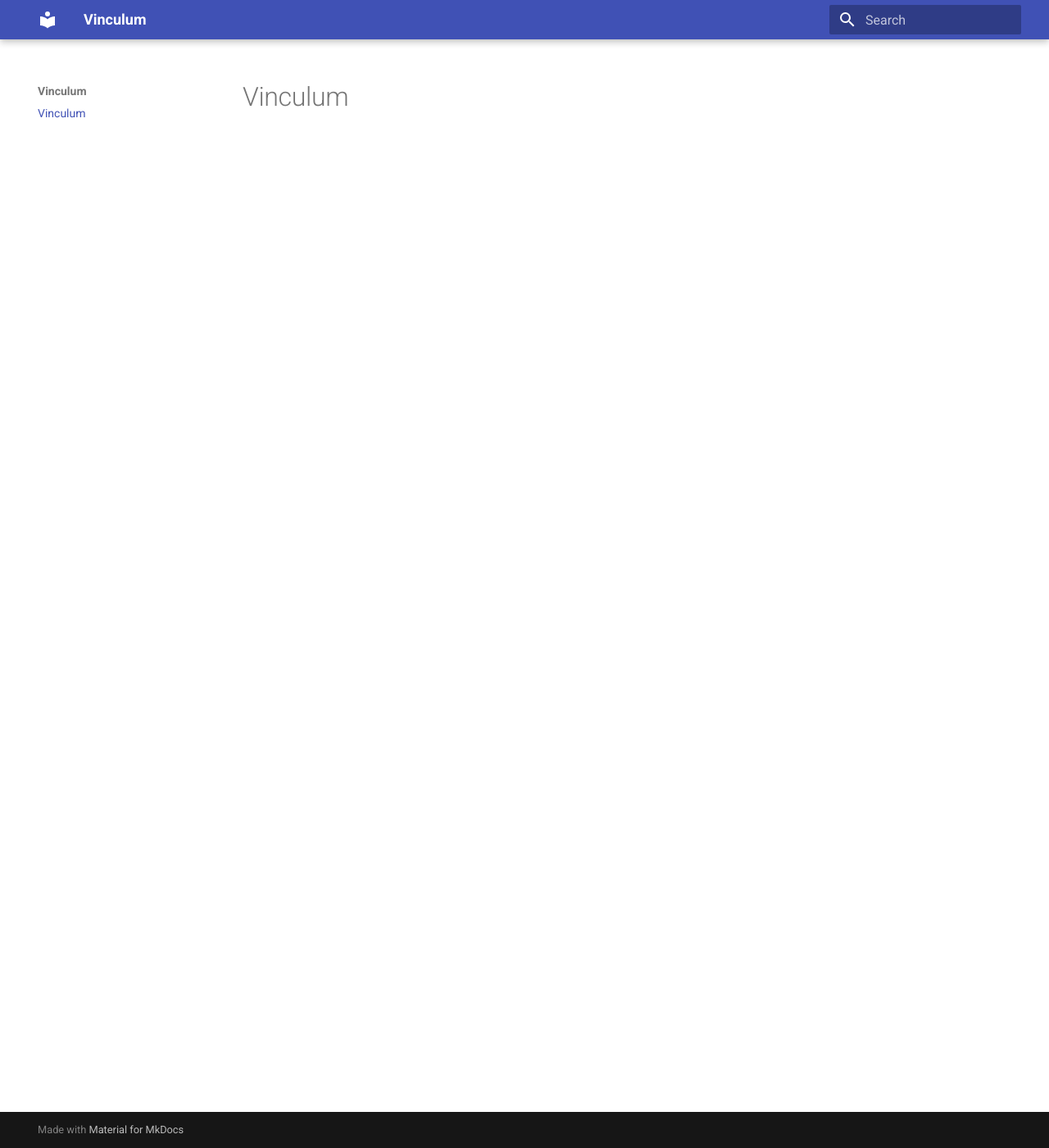
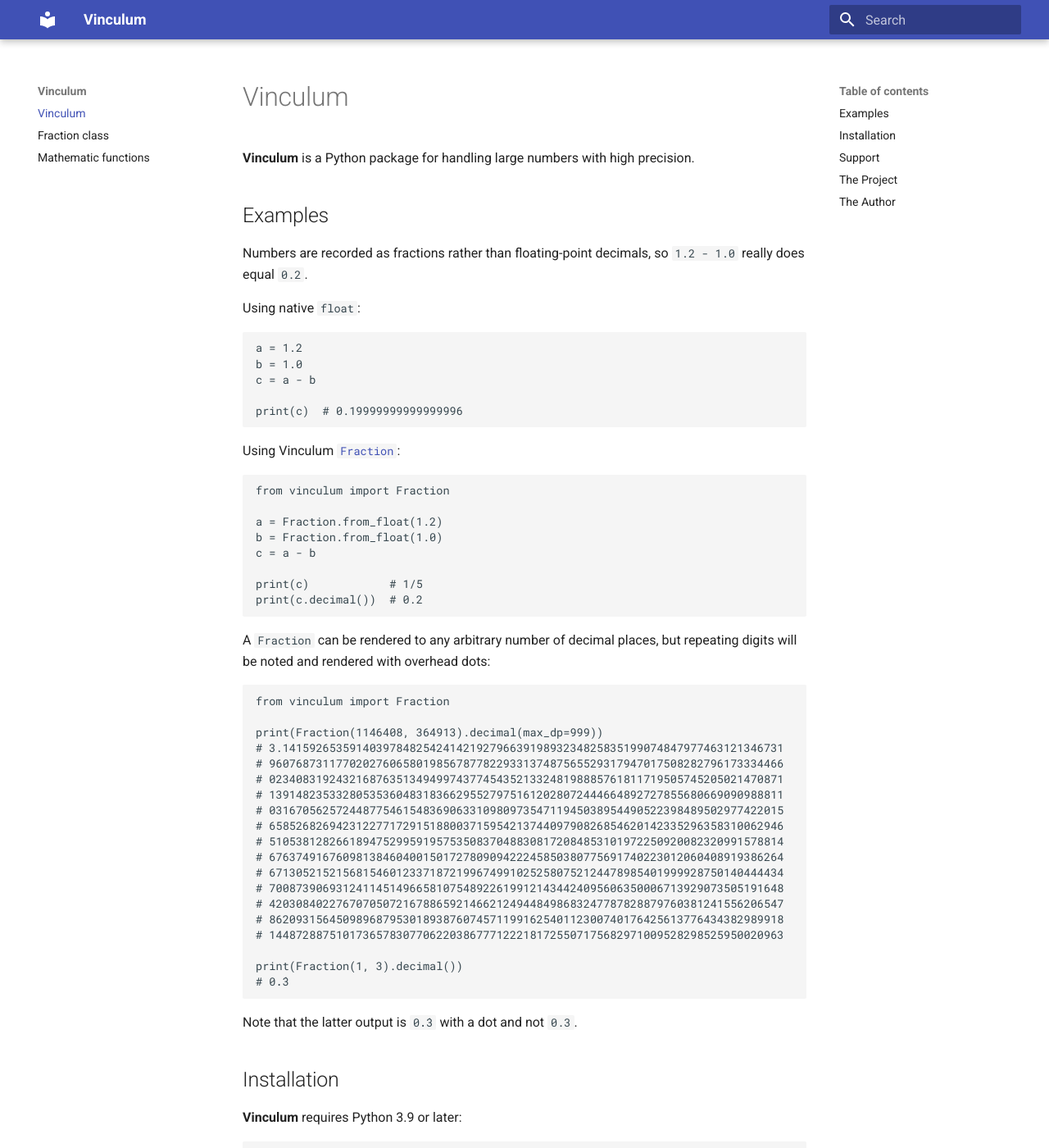
Before and after one commit to cariad/vinculum, an MkDocs documentation site: the page built from docs/index.md, in a window 1280 px wide and 1400 px high. Shown: the whole window at 82% size. Built offline with MkDocs 1.6.1 and Material for MkDocs 9.7.7, drawn with Linux system fonts in a browser that asks for light colours; some of the changed text lies outside the part shown.

````diff
--- a/docs/index.md
+++ b/docs/index.md
@@ -1 +1,77 @@
 # Vinculum
+
+**Vinculum** is a Python package for handling large numbers with high precision.
+
+## Examples
+
+Numbers are recorded as fractions rather than floating-point decimals, so `1.2 - 1.0` really does equal `0.2`.
+
+Using native `float`:
+
+```python
+a = 1.2
+b = 1.0
+c = a - b
+
+print(c)  # 0.19999999999999996
+```
+
+Using Vinculum [`Fraction`](./fraction.md):
+
+```python
+from vinculum import Fraction
+
+a = Fraction.from_float(1.2)
+b = Fraction.from_float(1.0)
+c = a - b
+
+print(c)            # 1/5
+print(c.decimal())  # 0.2
+```
+
+A `Fraction` can be rendered to any arbitrary number of decimal places, but repeating digits will be noted and rendered with overhead dots:
+
+
+```python
+from vinculum import Fraction
+
+print(Fraction(1146408, 364913).decimal(max_dp=999))
+# 3.141592653591403978482542414219279663919893234825835199074847977463121346731
+# 96076873117702027606580198567877822933137487565529317947017508282796173334466
+# 02340831924321687635134949974377454352133248198885761811719505745205021470871
+# 13914823533280535360483183662955279751612028072444664892727855680669090988811
+# 03167056257244877546154836906331098097354711945038954490522398489502977422015
+# 65852682694231227717291518800371595421374409790826854620142335296358310062946
+# 51053812826618947529959195753508370488308172084853101972250920082320991578814
+# 67637491676098138460400150172780909422245850380775691740223012060408919386264
+# 67130521521568154601233718721996749910252580752124478985401999928750140444434
+# 70087390693124114514966581075489226199121434424095606350006713929073505191648
+# 42030840227670705072167886592146621249448498683247787828879760381241556206547
+# 86209315645098968795301893876074571199162540112300740176425613776434382989918
+# 14487288751017365783077062203867771222181725507175682971009528298525950020963
+
+print(Fraction(1, 3).decimal())
+# 0.̇3
+```
+
+Note that the latter output is `0.̇3` with a dot and not `0.3`.
+
+## Installation
+
+**Vinculum** requires Python 3.9 or later:
+
+```console
+pip install vinculum
+```
+
+## Support
+
+Please raise bugs, feature requests and ask questions at [github.com/cariad/vinculum/issues](https://github.com/cariad/vinculum/issues).
+
+## The Project
+
+**Bounden** is &copy; 2022 Cariad Eccleston and released under the [MIT License](https://github.com/cariad/vinculum/blob/main/LICENSE) at [github.com/cariad/vinculum](https://github.com/cariad/vinculum).
+
+## The Author
+
+Hello! 👋 I'm **Cariad Eccleston** and I'm a freelance backend and infrastructure engineer in the United Kingdom. You can find me at [cariad.earth](https://cariad.earth), [github/cariad](https://github.com/cariad), [linkedin/cariad](https://linkedin.com/in/cariad) and on Mastodon at [@cariad@tech.lgbt](https://tech.lgbt/@cariad).
--- a/mkdocs.yml
+++ b/mkdocs.yml
@@ -3,6 +3,8 @@ site_url: https://vinculumpy.dev/
 
 nav:
   - index.md
+  - fraction.md
+  - math.md
 
 theme:
   name: material
````
Also changed, not shown: README.md (+79 -1 lines), docs/fraction.md (added, +187 -0 lines), docs/math.md (added, +17 -0 lines), 2 other files.
